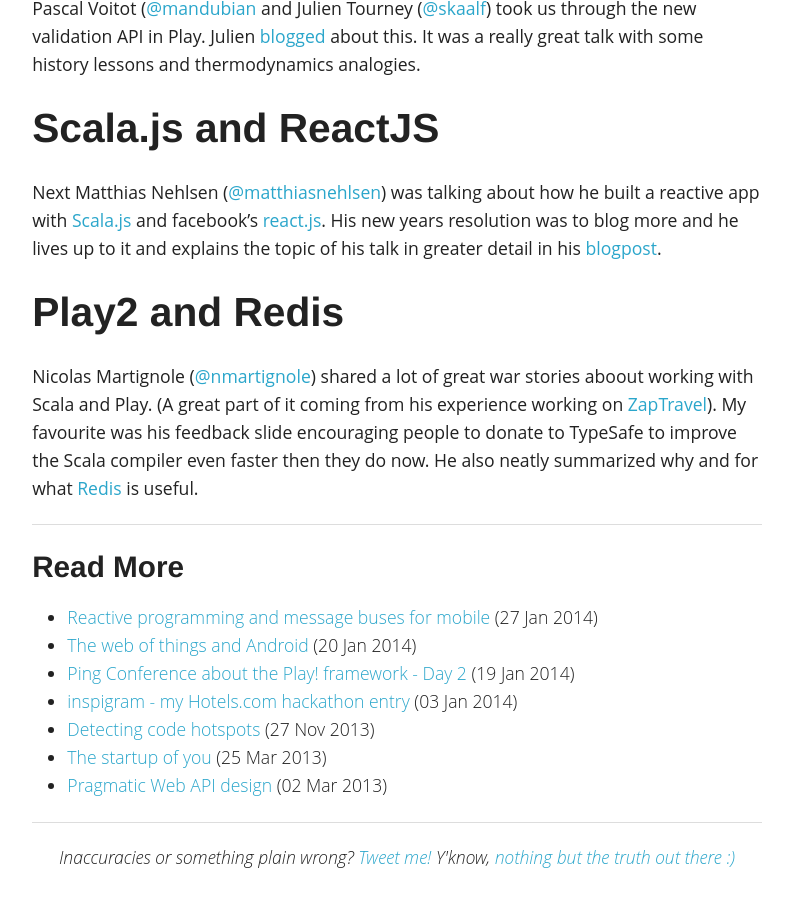
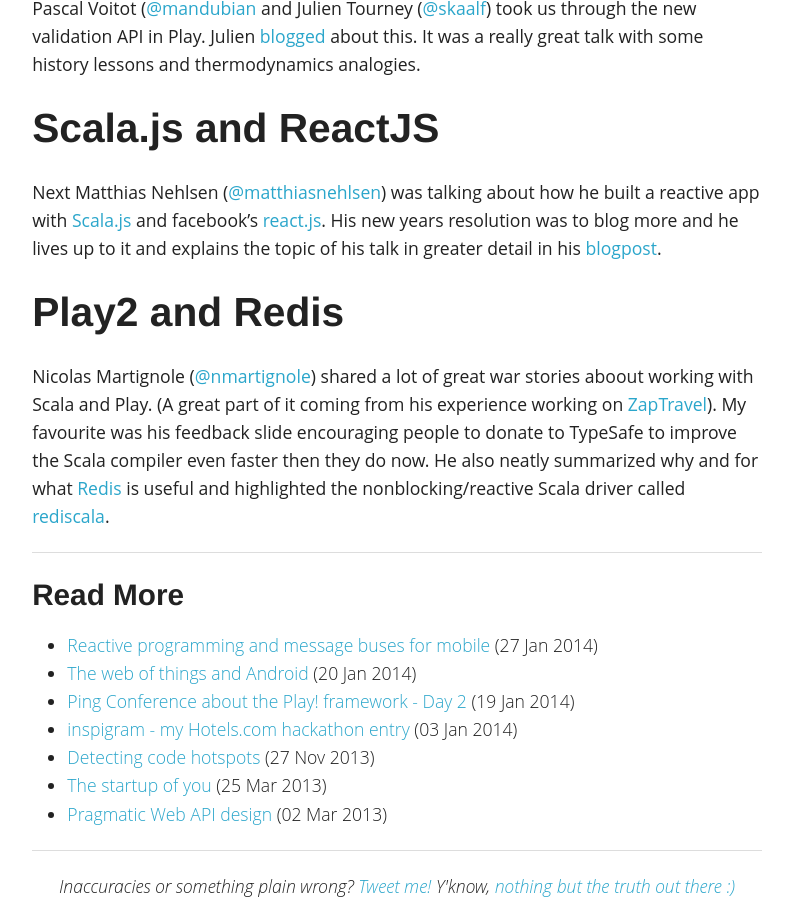
Before and after one commit to dublado/csabapalfi.github.io, a Jekyll site: the page built from _posts/2014-01-17-ping-conf-day-1.md, in a window 1280 px wide and 900 px high, scrolled down 4018 px. Shown: the whole window, without its empty margins (243-1036 px from the left). Built offline with Jekyll 4.4.1, drawn with Linux system fonts in a browser that asks for light colours; Markdown is read by kramdown in place of the engine named in the settings; comment, search, counter and statistics services are not loaded; before the commit the page ends 4890 px from its top, so only the background shows below that.

Commit message:
add rediscala

```diff
--- a/_posts/2014-01-17-ping-conf-day-1.md
+++ b/_posts/2014-01-17-ping-conf-day-1.md
@@ -93,4 +93,4 @@ Next Matthias Nehlsen ([@matthiasnehlsen](https://twitter.com/matthiasnehlsen))
 
 ## Play2 and Redis
 
-Nicolas Martignole ([@nmartignole](https://twitter.com/nmartignole)) shared a lot of great war stories aboout working with Scala and Play. (A great part of it coming from his experience working on [ZapTravel](http://www.zaptravel.com/)). My favourite was his feedback slide encouraging people to donate to TypeSafe to improve the Scala compiler even faster then they do now. He also neatly summarized why and for what [Redis](http://redis.io/) is useful.
+Nicolas Martignole ([@nmartignole](https://twitter.com/nmartignole)) shared a lot of great war stories aboout working with Scala and Play. (A great part of it coming from his experience working on [ZapTravel](http://www.zaptravel.com/)). My favourite was his feedback slide encouraging people to donate to TypeSafe to improve the Scala compiler even faster then they do now. He also neatly summarized why and for what [Redis](http://redis.io/) is useful and highlighted the nonblocking/reactive Scala driver called [rediscala]( https://github.com/etaty/rediscala).
```
